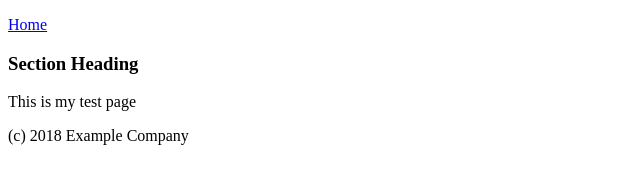
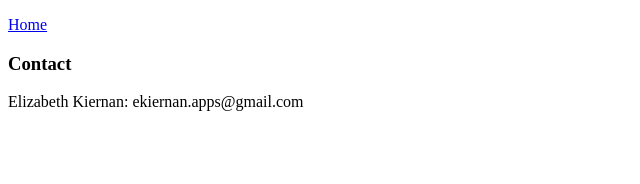
Before and after one commit to eckiernan/eckiernan.github.io, a plain HTML site: page index.html in a window 1280 px wide. Shown: the whole page, without its empty margins (0-640 px from the left). Drawn offline with Linux system fonts and the light colour scheme.

Commit message:
updated contact info

```diff
--- a/index.html
+++ b/index.html
@@ -14,12 +14,12 @@
 
     <article>
         <section>
-            <h1>Section Heading</h1>
-            <p>This is my test page</p>
+            <h1>Contact</h1>
+            <p>Elizabeth Kiernan: ekiernan.apps@gmail.com</p>
         </section>
     </article>
     <aside><!-- Some relating content. --></aside>
 
-    <footer><p>(c) 2018 Example Company</p></footer>
+    <footer><p></p></footer>
 </body>
 </html>
```
